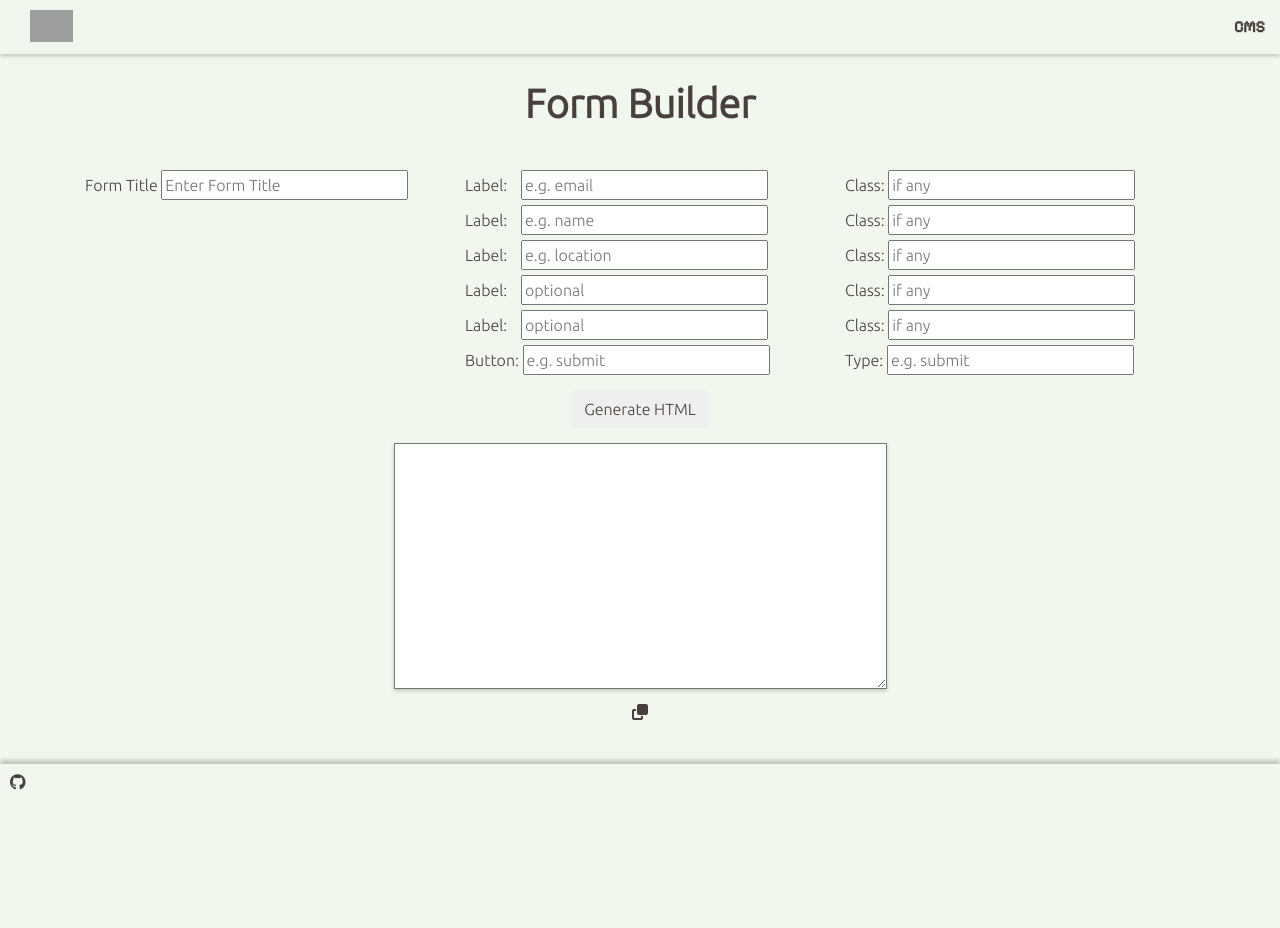
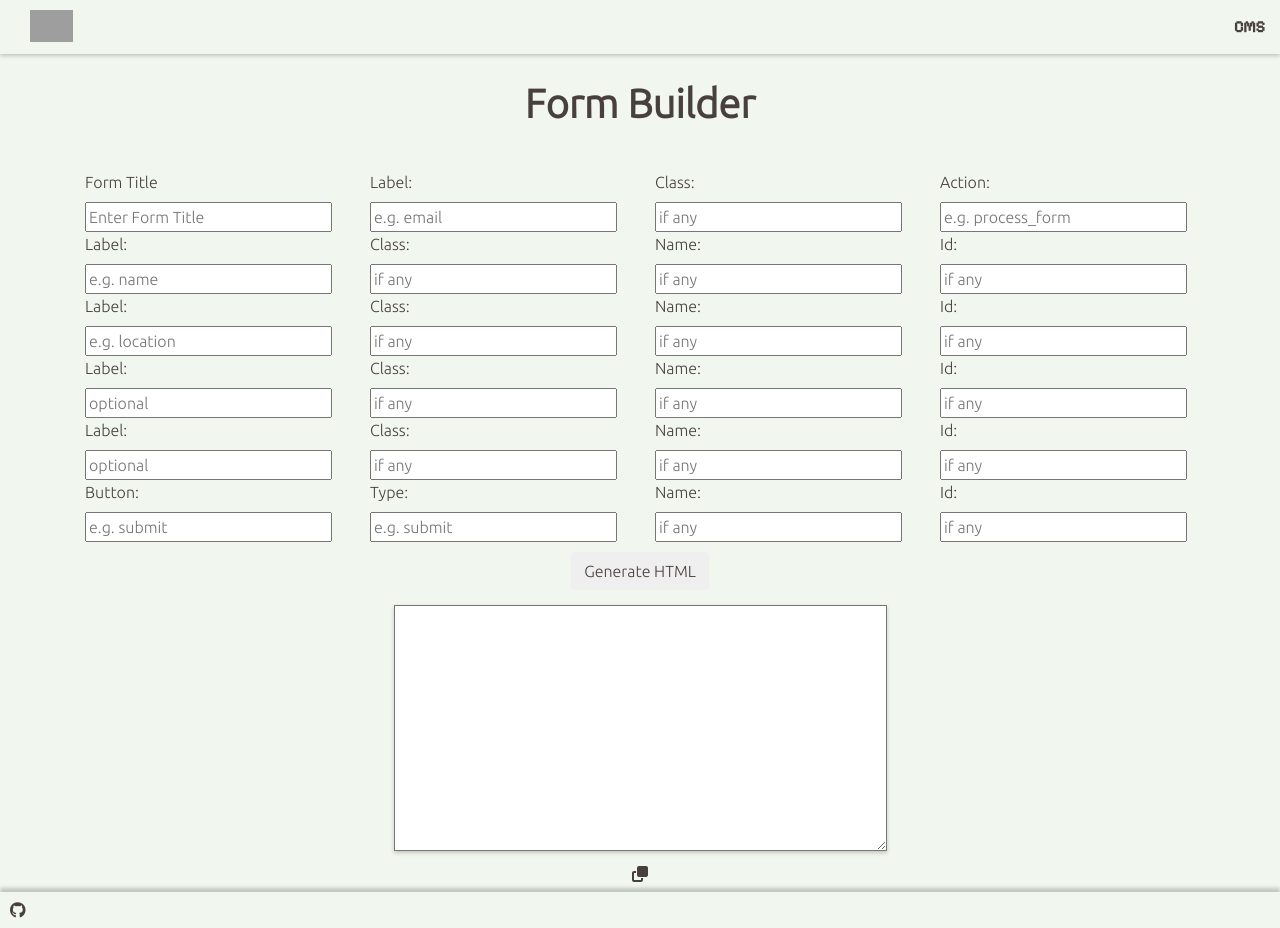
Before and after one commit to isaacsto/Form_Builder, a PHP site: page / in a window 1280 px wide. Before the commit the page ends 790 px from the top, so only its background shows below. Run offline with PHP 8.4, Linux system fonts and the light colour scheme; some libraries are stand-ins or nearby versions; grey boxes are pictures that could not be loaded.

Commit message:
added to form

```diff
--- a/index.html
+++ b/index.html
@@ -40,29 +40,31 @@
 
             <div class="row">
 
-                <div class="col-sm">
+                <div class="col">
                     <label class="label" for="form-title">Form Title</label>
                     <input type="text" id="form-title" name="form-title" placeholder="Enter Form Title">
                 </div>
 
-                <div class="col-sm">
-                    <label class="standard" for="label">Label: </label>
+                <div class="col">
+                    <label class="label" for="label">Label: </label>
                     <input type="text" id="first-label" name="first-label" placeholder="e.g. email">
                 </div>
 
 
-                <div class="col-sm">
+                <div class="col">
                     <label class="label" for="label">Class: </label>
                     <input type="text" id="first-class" name="first-class" placeholder="if any">
                 </div>
 
+                <div class="col">
+                    <label class="label" for="label">Action: </label>
+                    <input type="text" id="first-action" name="action" placeholder="e.g. process_form">
+                </div>
+
                 <div class="w-100"></div>
 
-                <div class="col-sm" id="fill">
-                </div>
-
                 <div class="col-sm">
-                    <label for="label" class="standard">Label: </label>
+                    <label for="label" class="label">Label: </label>
                     <input type="text" id="second-label" name="second-label" placeholder="e.g. name">
                 </div>
 
@@ -71,73 +73,112 @@
                     <label class="label" for="label">Class: </label>
                     <input type="text" id="second-class" name="second-class" placeholder="if any">
                 </div>
+                <div class="col">
+                    <label class="label" for="label">Name: </label>
+                    <input type="text" id="name" name="name" placeholder="if any">
+                </div>
+                <div class="col">
+                    <label class="label" for="label">Id: </label>
+                    <input type="text" id="id" name="id" placeholder="if any">
+                </div>
+
+
+                <div class="w-100"></div>
+
+
+
+                <div class="col">
+                    <label for="label" class="label">Label: </label>
+                    <input type="text" id="third-label" name="third-label" placeholder="e.g. location">
+                </div>
+
+                <div class="col">
+                    <label class="label" for="label">Class: </label>
+                    <input type="text" id="third-class" name="third-class" placeholder="if any">
+                </div>
+                <div class="col">
+                    <label class="label" for="label">Name: </label>
+                    <input type="text" id="name-two" name="name-two" placeholder="if any">
+                </div>
+                <div class="col">
+                    <label class="label" for="label">Id: </label>
+                    <input type="text" id="id-two" name="id-two" placeholder="if any">
+                </div>
 
 
 
                 <div class="w-100"></div>
 
-                <div class="col-sm" id="fill">
-                </div>
 
-                <div class="col-sm">
-                    <label for="label" class="standard">Label: </label>
-                    <input type="text" id="third-label" name="third-label" placeholder="e.g. location">
+
+                <div class="col">
+                    <label for="label" class="label">Label: </label>
+                    <input type="text" id="fourth-label" name="fourth-label" placeholder="optional">
                 </div>
 
 
-                <div class="col-sm">
+                <div class="col">
                     <label class="label" for="label">Class: </label>
-                    <input type="text" id="third-class" name="third-class" placeholder="if any">
+                    <input type="text" id="fourth-class" name="fourth-class" placeholder="if any">
                 </div>
 
-
-                <div class="w-100"></div>
-
-                <div class="col-sm" id="fill">
+                <div class="col">
+                    <label class="label" for="label">Name: </label>
+                    <input type="text" id="name-three" name="name-three" placeholder="if any">
                 </div>
-
-                <div class="col-sm">
-                    <label for="label" class="standard">Label: </label>
-                    <input type="text" id="second-label" name="second-label" placeholder="optional">
-                </div>
-
-
-                <div class="col-sm">
-                    <label class="label" for="label">Class: </label>
-                    <input type="text" id="second-class" name="second-class" placeholder="if any">
+                <div class="col">
+                    <label class="label" for="label">Id: </label>
+                    <input type="text" id="name-three" name="name-three" placeholder="if any">
                 </div>
 
                 <div class="w-100"></div>
 
-                <div class="col-sm" id="fill">
+
+
+                <div class="col">
+                    <label for="label" class="label">Label: </label>
+                    <input type="text" id="fifth-label" name="fifth-label" placeholder="optional">
                 </div>
 
-                <div class="col-sm">
-                    <label for="label" class="standard">Label: </label>
-                    <input type="text" id="second-label" name="second-label" placeholder="optional">
+                <div class="col">
+                    <label class="label" for="label">Class: </label>
+                    <input type="text" id="fifth-class" name="fifth-class" placeholder="if any">
                 </div>
 
-
-                <div class="col-sm">
-                    <label class="label" for="label">Class: </label>
-                    <input type="text" id="second-class" name="second-class" placeholder="if any">
+                <div class="col">
+                    <label class="label" for="label">Name: </label>
+                    <input type="text" id="name-four" name="third-four" placeholder="if any">
+                </div>
+                <div class="col">
+                    <label class="label" for="label">Id:</label>
+                    <input type="text" id="id-four" name="id-four" placeholder="if any">
                 </div>
 
                 <div class="w-100"></div>
 
-                <div class="col-sm" id="fill">
-                </div>
-
-                <div class="col-sm">
+                <div class="col">
                     <label class="label" for="label">Button: </label>
                     <input type="text" id="button-label" name="button-label" placeholder="e.g. submit">
                 </div>
 
 
-                <div class="col-sm">
+                <div class="col">
                     <label class="label"  for="label" class="type">Type: </label>
                     <input type="text" id="button-type" name="button-type" placeholder="e.g. submit">
                 </div>
+
+    <div class="col">
+        <label class="label" for="label">Name: </label>
+        <input type="text" id="button-name" name="button-name" placeholder="if any">
+    </div>
+
+
+    <div class="col">
+        <label class="label"  for="label" class="type"> Id: </label>
+        <input type="text" id="button-id" name="button-id" placeholder="if any">
+    </div>
+
+
 
             </div>
         </div>
@@ -165,7 +206,7 @@
 <footer>
     <div class="footer-content">
         <a class="gh-icon" href="https://github.com/isaacsto/Form_Builder">
-            <i class="fa-brands fa-github fa-l""></i>
+            <i class="fa-brands fa-github fa-l"></i>
         </a>
     </div>
 
--- a/style.css
+++ b/style.css
@@ -104,6 +104,9 @@ p {
     cursor: pointer;
 }
 
+.label {
+    display:block;
+}
 /* footer */
 
 .wrapper {
```
